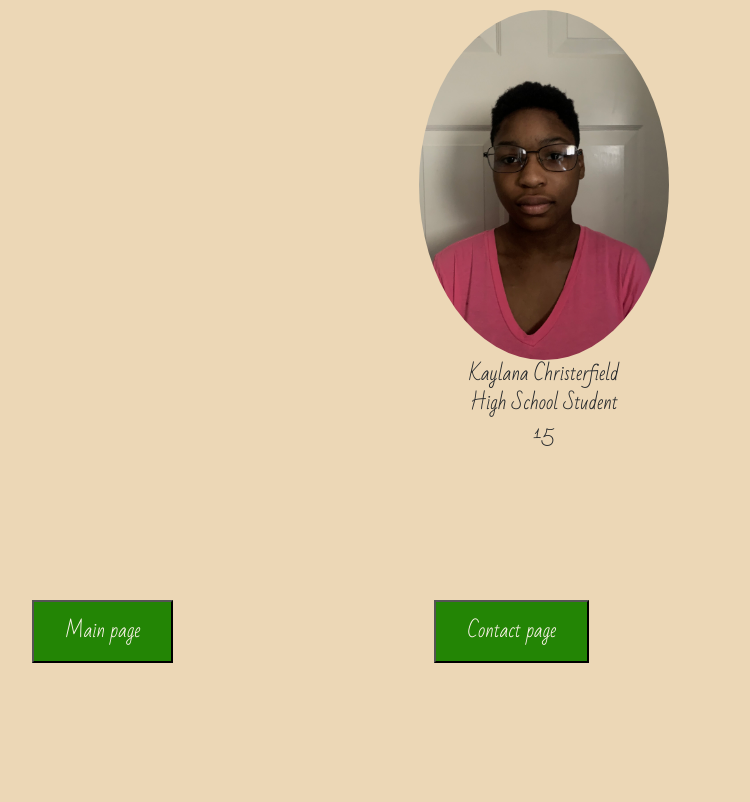
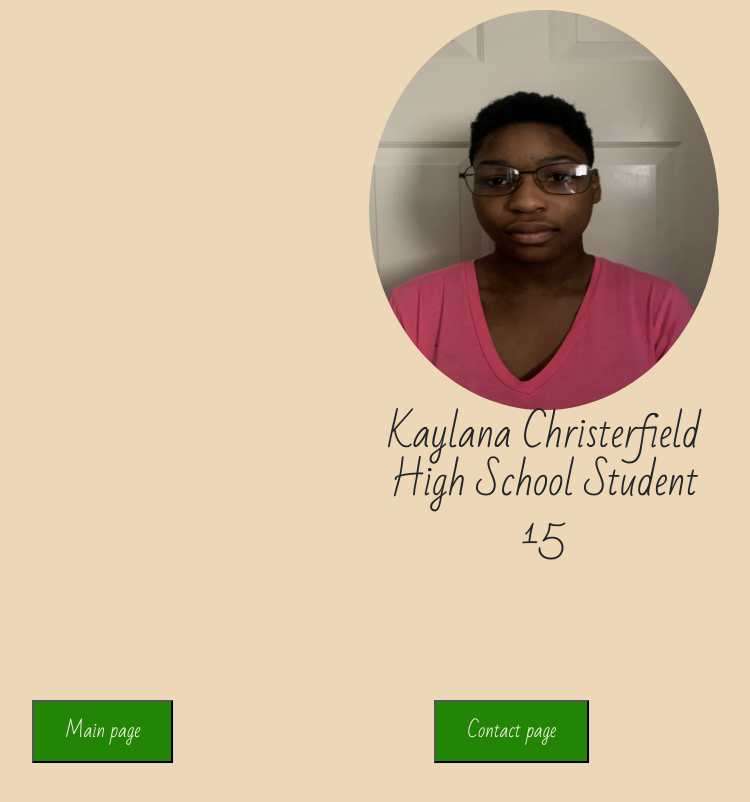
Before and after one commit to Nyx-Grove/Portfolio-Project, a plain HTML site: page folder.html/home.html in a window 1280 px wide. Shown: the whole page, without its empty margins (96-846 px from the left). Drawn offline with nearby package versions, Linux system fonts and the light colour scheme.

Commit message:
fixxed button on contact page

```diff
--- a/folder.html/home.html
+++ b/folder.html/home.html
@@ -21,11 +21,11 @@
 
             <img src="me.jpg" id="me2">
 
-            <p>
+            <h1>
                 Kaylana Christerfield<br>
                 High School Student<br>
                 15<br>
-            </p>
+            </h1>
 
           </div>
         </div>
--- a/folder.html/styles.css
+++ b/folder.html/styles.css
@@ -97,7 +97,7 @@ a:hover, a:active {
 
 
 #me2{
-    width: 250px;
-    height: 350px;
+    width: 350px;
+    height: 400px;
     border-radius: 50%;
 }
```
Also changed, not shown: folder.html/contact.html (+2 -3 lines).
